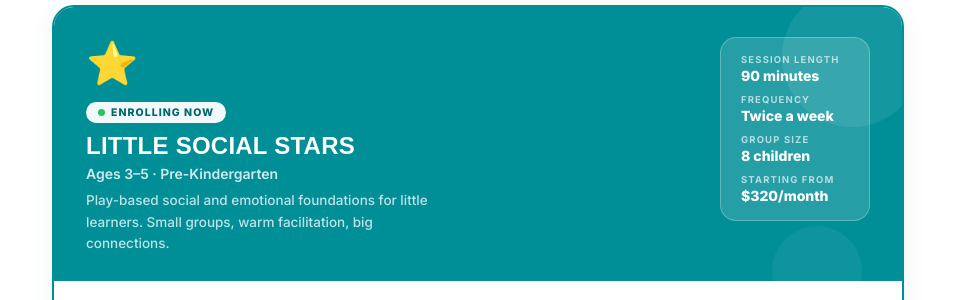
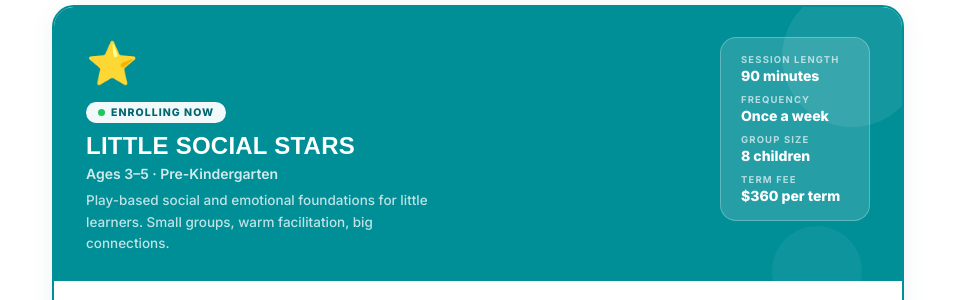
Before and after one commit to enrichingearlylearning/enriching-early-learning-site, a Jekyll site: the page built from the-belonging-hub.html, in a window 1280 px wide and 900 px high, scrolled down 743 px. Shown: the part 153-453 px from the top of the window, without its empty margins (162-1117 px from the left). Built offline with Jekyll 4.4.1, drawn with Linux system fonts in a browser that asks for light colours; some web fonts are replaced.

Commit message:
Add files via upload

```diff
--- a/the-belonging-hub.html
+++ b/the-belonging-hub.html
@@ -205,9 +205,9 @@ footer p{color:#CDE9EA;font-size:13px;margin-bottom:6px;}
           <div class="bh-detail-box">
             <div class="bh-detail-rows">
               <div><div class="bh-detail-label">Session Length</div><div class="bh-detail-val">90 minutes</div></div>
-              <div><div class="bh-detail-label">Frequency</div><div class="bh-detail-val">Twice a week</div></div>
+              <div><div class="bh-detail-label">Frequency</div><div class="bh-detail-val">Once a week</div></div>
               <div><div class="bh-detail-label">Group Size</div><div class="bh-detail-val">8 children</div></div>
-              <div><div class="bh-detail-label">Starting From</div><div class="bh-detail-val">$320/month</div></div>
+              <div><div class="bh-detail-label">Term Fee</div><div class="bh-detail-val">$360 per term</div></div>
             </div>
           </div>
         </div>
```
